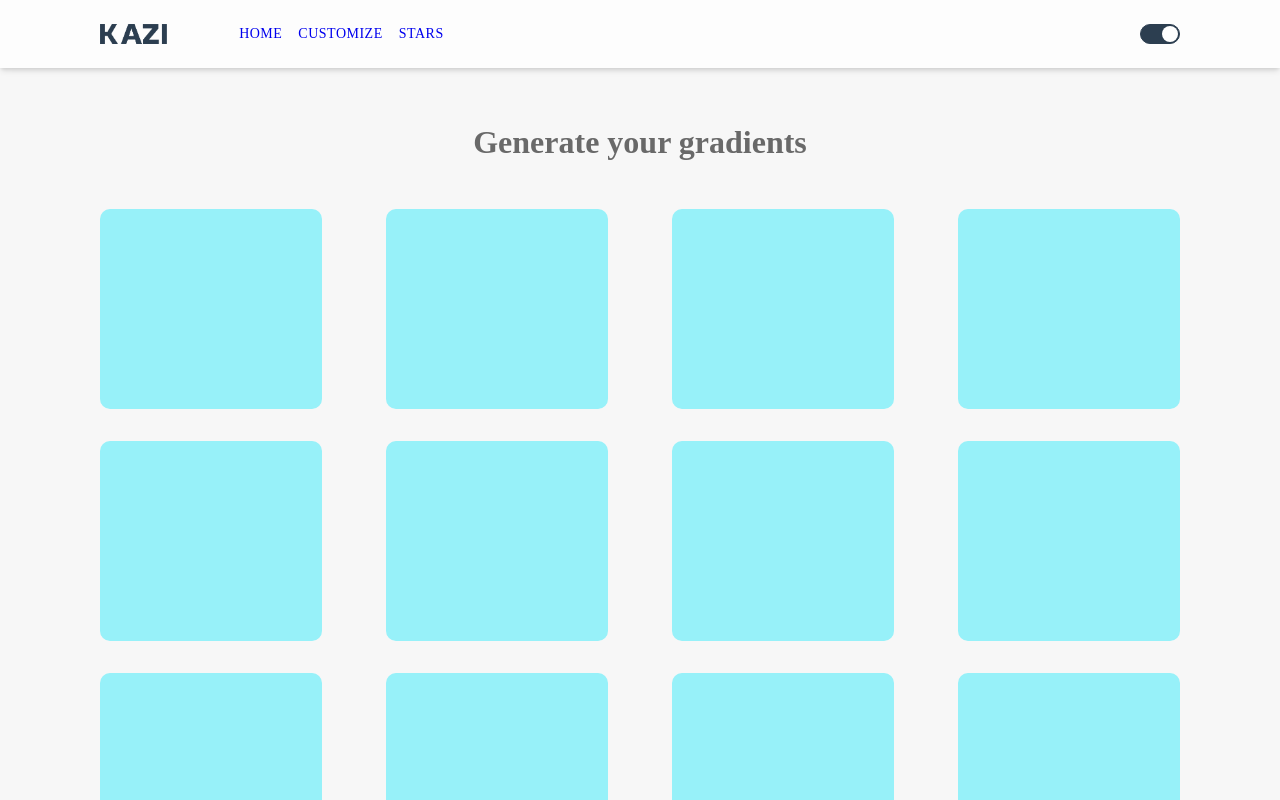
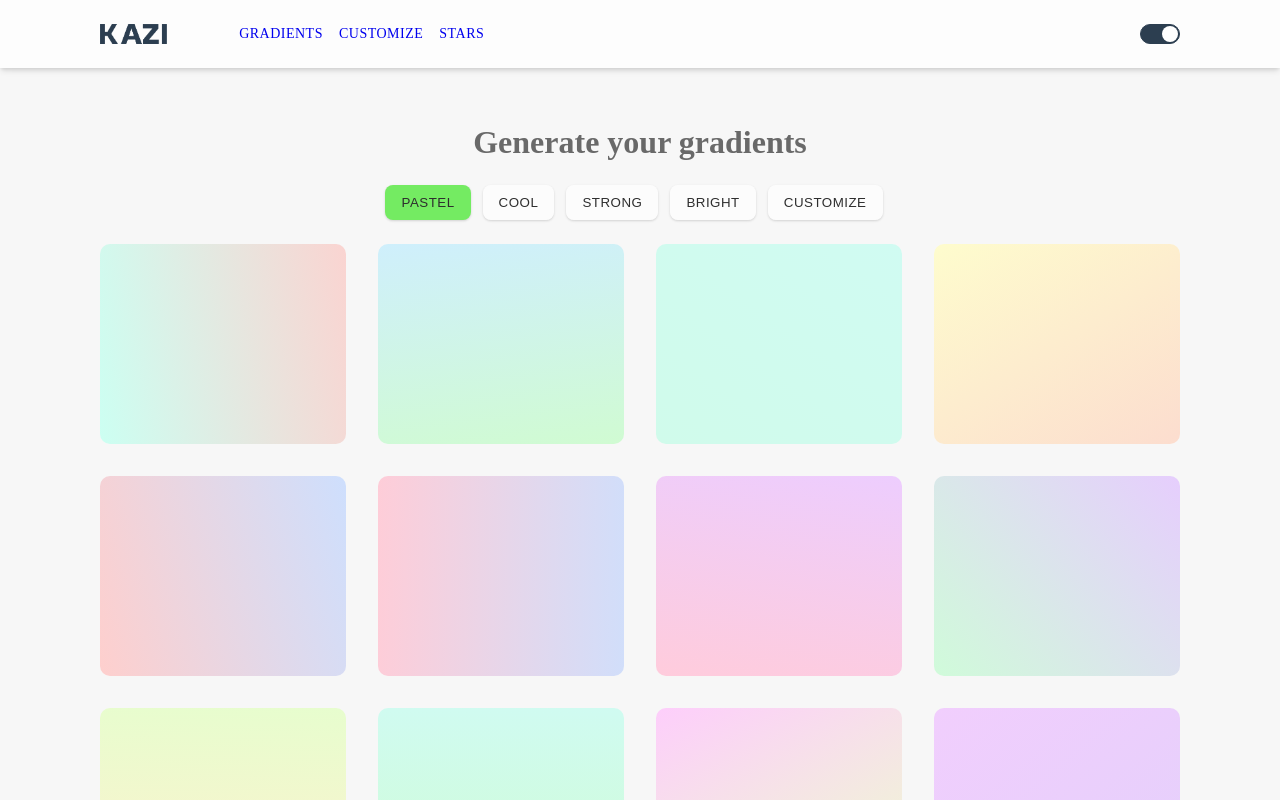
Before and after one commit to aa474754765/kazi3, a Vue app: page / in a window 1280 px wide. Shown: the top 800 px of the page. Built offline with nearby package versions, Linux system fonts and the light colour scheme.

Commit message:
generate page

```diff
--- a/src/assets/base.scss
+++ b/src/assets/base.scss
@@ -132,6 +132,7 @@
 :root {
   --color-background: var(--color-gray4);
   --color-header-background: hsla(0, 0%, 100%, 0.7);
+  --color-button-background: hsla(0, 0%, 100%, 0.7);
   --color-border: var(--color-gray0-1);
   --color-text: var(--color-gray0-1);
 }
@@ -139,6 +140,7 @@
 :root.dark {
   --color-background: var(--color-gray0-1);
   --color-header-background: var(--color-kazi);
+  --color-button-background: var(--color-kazi);
   --color-border: var(--color-gray3);
   --color-text: var(--color-gray3);
 }
@@ -147,6 +149,7 @@
   :root {
     --color-background: var(--color-gray0-1);
     --color-header-background: var(--color-kazi);
+    --color-button-background: var(--color-kazi);
     --color-border: var(--color-gray3);
     --color-text: var(--color-gray3);
   }
--- a/src/assets/main.scss
+++ b/src/assets/main.scss
@@ -39,7 +39,7 @@ body {
 }
 
 .main-container {
-  padding: 10rem 10rem 0;
+  padding: 10rem;
   min-height: 100vh;
   overflow-x: hidden;
 
--- /dev/null
+++ b/src/components/Button/index.vue
@@ -0,0 +1,58 @@
+<script setup lang="ts">
+import { generateRGB } from "@/utils/transformers";
+import type { GradientsType } from "@/types";
+import { computed, type CSSProperties } from "vue";
+
+const props = withDefaults(
+  defineProps<{ gradientsType: GradientsType; active?: boolean }>(),
+  {
+    active: false,
+    gradientsType: undefined,
+  }
+);
+
+// not used yet
+const gradientStyles = computed((): CSSProperties => {
+  if (props.gradientsType) {
+    return {
+      "background-image": `linear-gradient(to right, rgb(${generateRGB(
+        props.gradientsType
+      )}), rgb(${generateRGB(props.gradientsType)}))`,
+      "background-clip": "text",
+      "-webkit-background-clip": "text",
+      color: "transparent",
+    };
+  } else {
+    return {};
+  }
+});
+</script>
+<template>
+  <button class="kazi-btn" type="button" :class="{ active: props.active }">
+    <slot></slot>
+  </button>
+</template>
+
+<style scoped lang="scss">
+.kazi-btn {
+  position: relative;
+  padding: 1rem 1.6rem;
+  border-radius: 8px;
+  border: none;
+  letter-spacing: 0.5px;
+  color: var(--color-text);
+  background-color: var(--color-button-background);
+  box-shadow: 0 1px 3px 0 rgb(0 0 0 / 10%), 0 1px 2px 0 rgb(0 0 0 / 6%);
+  cursor: pointer;
+}
+
+.kazi-btn.active {
+  color: var(--color-gray0-1);
+  background-color: var(--color-c2-2);
+}
+
+.kazi-btn:hover {
+  opacity: 0.9;
+  transform: scale(1.05);
+}
+</style>
--- /dev/null
+++ b/src/components/GradientsBox/index.vue
@@ -0,0 +1,25 @@
+<script setup lang="ts">
+import { computed, type CSSProperties } from "vue";
+import { randomDeg, generateRGBByType } from "@/utils/transformers";
+import type { GradientsType } from "@/types";
+
+interface Props {
+  type: GradientsType;
+}
+const props = withDefaults(defineProps<Props>(), {
+  type: "COOL",
+});
+
+const elStyle = computed((): CSSProperties => {
+  return {
+    "background-image": `linear-gradient(${randomDeg()}deg, rgb(${generateRGBByType(
+      props.type
+    )}), rgb(${generateRGBByType(props.type)}))`,
+  };
+});
+</script>
+<template>
+  <div :style="elStyle"></div>
+</template>
+
+<style scoped></style>
--- a/src/components/Header/index.vue
+++ b/src/components/Header/index.vue
@@ -8,12 +8,10 @@ const toggleTheme = (status: boolean) => {
   if (!status) {
     document
       .querySelector("#logo")
-      ?.setAttribute("src", "../../../public/KAZI-dark.png");
+      ?.setAttribute("src", "../../../KAZI-dark.png");
     document.querySelector("html")?.setAttribute("class", "dark");
   } else {
-    document
-      .querySelector("#logo")
-      ?.setAttribute("src", "../../../public/KAZI.png");
+    document.querySelector("#logo")?.setAttribute("src", "../../../KAZI.png");
     document.querySelector("html")?.removeAttribute("class");
   }
 };
@@ -25,16 +23,12 @@ const toggleTheme = (status: boolean) => {
       <img id="logo" src="../../../public/KAZI.png" />
     </router-link>
     <div class="nav">
-      <router-link class="link" to="/">HOME</router-link>
+      <router-link class="link" to="/">GRADIENTS</router-link>
       <router-link class="link" to="/">CUSTOMIZE</router-link>
       <router-link class="link" to="/">STARS</router-link>
     </div>
     <div class="tools">
-      <el-switch
-        style="--el-switch-on-color: var(--color-kazi)"
-        v-model="theme"
-        @change="toggleTheme"
-      />
+      <el-switch style="--el-switch-on-color: var(--color-kazi)" v-model="theme" @change="toggleTheme" />
     </div>
   </div>
 </template>
@@ -62,9 +56,27 @@ const toggleTheme = (status: boolean) => {
   flex-direction: row;
 
   .link {
+    position: relative;
     font-size: 1.4rem;
     margin: 0 0.8rem;
     letter-spacing: 0.5px;
+  }
+
+  .link:nth-of-type(1):hover::after {
+    content: "GRADIENTS";
+    position: absolute;
+    top: 50%;
+    left: 50%;
+    transform: translateX(-50%) translateY(-50%);
+    animation: clip 0.3s linear;
+    background-image: linear-gradient(
+      to right,
+      rgb(142, 107, 251),
+      rgb(178, 253, 61)
+    );
+    background-clip: text;
+    -webkit-background-clip: text;
+    color: transparent;
   }
 }
 
@@ -72,4 +84,14 @@ const toggleTheme = (status: boolean) => {
   flex-grow: 1;
   justify-content: right;
 }
+
+@keyframes clip {
+  0% {
+    clip: rect(0 0px 100px 0);
+  }
+
+  100% {
+    clip: rect(0 100px 100px 0);
+  }
+}
 </style>
--- /dev/null
+++ b/src/types/models.ts
@@ -0,0 +1,60 @@
+import type { GradientsTypes } from ".";
+
+export const defaultGradientsTypes: GradientsTypes = {
+  PASTEL: {
+    hue: {
+      min: 0,
+      max: 1,
+    },
+    saturation: {
+      min: 0.8,
+      max: 1,
+    },
+    lightness: {
+      min: 0.9,
+      max: 0.9,
+    },
+  },
+  COOL: {
+    hue: {
+      min: 0,
+      max: 1,
+    },
+    saturation: {
+      min: 1,
+      max: 1,
+    },
+    lightness: {
+      min: 0.8,
+      max: 0.9,
+    },
+  },
+  BRIGHT: {
+    hue: {
+      min: 0,
+      max: 1,
+    },
+    saturation: {
+      min: 0.9,
+      max: 1,
+    },
+    lightness: {
+      min: 0.6,
+      max: 0.8,
+    },
+  },
+  STRONG: {
+    hue: {
+      min: 0,
+      max: 1,
+    },
+    saturation: {
+      min: 0.8,
+      max: 1,
+    },
+    lightness: {
+      min: 0.4,
+      max: 0.6,
+    },
+  },
+};
--- /dev/null
+++ b/src/utils/index.ts
@@ -0,0 +1,3 @@
+export const randowArr = (length: number): number[] => {
+  return new Array(length).fill(1).map(() => Math.random());
+};
--- /dev/null
+++ b/src/utils/transformers.ts
@@ -0,0 +1,63 @@
+import type { GradientsType, HSLInfo } from "@/types";
+import { defaultGradientsTypes } from "@/types/models";
+
+function generateHSL(hslData: HSLInfo): number[] {
+  const arr: number[] = [];
+  hslData &&
+    Object.values(hslData).forEach((val) => {
+      arr.push(Math.random() * (val.max - val.min) + val.min);
+    });
+  return arr;
+}
+
+function generateHSLByType(type: GradientsType): number[] {
+  const hslData = defaultGradientsTypes[type];
+  const arr: number[] = [];
+  hslData &&
+    Object.values(hslData).forEach((val) => {
+      arr.push(Math.random() * (val.max - val.min) + val.min);
+    });
+  return arr;
+}
+
+function hueTorgb(p: number, q: number, t: number) {
+  if (t < 0) t += 1;
+  if (t > 1) t -= 1;
+  if (t < 1 / 6) return p + (q - p) * 6 * t;
+  if (t < 1 / 2) return q;
+  if (t < 2 / 3) return p + (q - p) * (2 / 3 - t) * 6;
+  return p;
+}
+
+function hslToRgb(hslArray: number[]): number[] {
+  const [h, s, l] = [...hslArray];
+  let r, g, b;
+
+  if (s == 0 || hslArray.length !== 3) {
+    r = g = b = l;
+  } else {
+    const q = l < 0.5 ? l * (1 + s) : l + s - l * s;
+    const p = 2 * l - q;
+    r = hueTorgb(p, q, h + 1 / 3);
+    g = hueTorgb(p, q, h);
+    b = hueTorgb(p, q, h - 1 / 3);
+  }
+
+  return [Math.round(r * 255), Math.round(g * 255), Math.round(b * 255)];
+}
+
+// random degree from 0 to 360
+export function randomDeg(): string {
+  return Math.round(Math.random() * 360) + "";
+}
+
+// generate RBG based on the given gradients type or the given hsl values
+export function generateRGB(data: HSLInfo): string {
+  const hslArray = generateHSL(data);
+  return hslToRgb(hslArray).join(",");
+}
+
+export function generateRGBByType(data: GradientsType): string {
+  const hslArray = generateHSLByType(data);
+  return hslToRgb(hslArray).join(",");
+}
--- a/src/views/HomeView.vue
+++ b/src/views/HomeView.vue
@@ -1,27 +1,100 @@
-<script setup lang="ts"></script>
+<script setup lang="ts">
+import { debounce } from "lodash";
+import { onMounted, onUnmounted, ref } from "vue";
+import GradientsBox from "@/components/GradientsBox/index.vue";
+import Btn from "@/components/Button/index.vue";
+import type { GradientsType } from "@/types";
+import { randowArr } from "@/utils";
 
+const gradientType = ref<GradientsType>("PASTEL");
+const gradients = ref(randowArr(16));
+// when scroll to the bottom, it should add the new gradients to the last
+const loadNewGradients = () => {
+  let viewHeight = document.documentElement.clientHeight;
+  let offsetHeight = document.documentElement.offsetHeight;
+  let scrollTop = document.documentElement.scrollTop;
+
+  if (viewHeight + scrollTop + 300 > offsetHeight) {
+    gradients.value = gradients.value.concat(randowArr(8));
+  }
+};
+const onscroll = debounce(loadNewGradients, 200);
+onMounted(() => {
+  window.document.addEventListener("scroll", onscroll);
+});
+onUnmounted(() => {
+  window.document.removeEventListener("scroll", onscroll);
+});
+
+function changeGradientType(type: GradientsType) {
+  gradients.value = randowArr(16);
+  gradientType.value = type;
+}
+</script>
 <template>
   <h1>Generate your gradients</h1>
-  <el-row :gutter="64">
+  <el-row>
+    <btn
+      gradients-type="PASTEL"
+      @click="changeGradientType('PASTEL')"
+      :active="gradientType === 'PASTEL'"
+      >PASTEL</btn
+    >
+    <btn
+      gradients-type="COOL"
+      @click="changeGradientType('COOL')"
+      :active="gradientType === 'COOL'"
+      >COOL</btn
+    >
+    <btn
+      gradients-type="STRONG"
+      @click="changeGradientType('STRONG')"
+      :active="gradientType === 'STRONG'"
+      >STRONG</btn
+    >
+    <btn
+      gradients-type="BRIGHT"
+      @click="changeGradientType('BRIGHT')"
+      :active="gradientType === 'BRIGHT'"
+      >BRIGHT</btn
+    >
+    <btn
+      gradients-type="CUSTOMIZE"
+      @click="changeGradientType('CUSTOMIZE')"
+      :active="gradientType === 'CUSTOMIZE'"
+    >
+      CUSTOMIZE</btn
+    >
+  </el-row>
+  <el-row :gutter="32">
     <el-col
       :xs="24"
       :sm="12"
       :md="8"
       :lg="6"
       :xl="6"
-      v-for="(i, index) in 16"
-      :key="index"
+      v-for="i in gradients"
+      :key="i"
     >
-      <div class="grid-content" />
+      <GradientsBox :type="gradientType" class="grid-content" />
     </el-col>
   </el-row>
 </template>
 
-<style scoped>
+<style scoped lang="scss">
 h1 {
   text-align: center;
-  margin: 2.4rem 0 4.8rem;
+  margin: 2.4rem 0;
   opacity: 0.7;
+}
+
+.el-row {
+  margin-bottom: 2.4rem;
+  justify-content: center;
+
+  button {
+    margin-right: 1.2rem;
+  }
 }
 
 .el-col {
@@ -32,6 +105,5 @@ h1 {
 .grid-content {
   border-radius: 1rem;
   min-height: 20rem;
-  background-color: var(--color-b2-3);
 }
 </style>
```
Also changed, not shown: src/types/index.ts (+14 -0 lines), .eslintrc.cjs.
